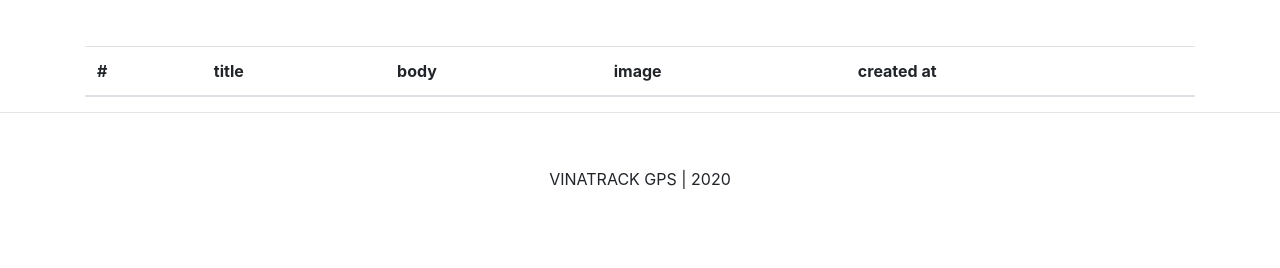
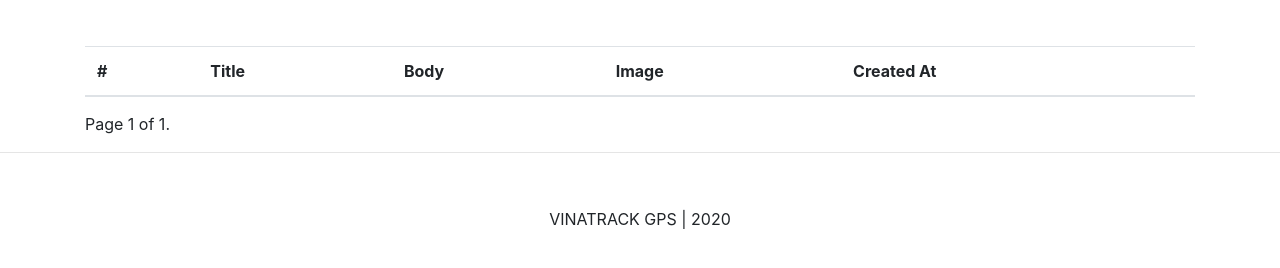
Before and after one commit to phongtran0715/car-gps, a Django app: page /notifications in a window 1280 px wide. Shown: the part 210-478 px from the top of the page. Run offline with Django 3.2, Linux system fonts and the light colour scheme; the visitor is signed in with stand-in values (Sample User, id 1); data that the repository does not hold is empty; parts of the project's set-up code (start-up, migrations or seed data) failed here and were passed over; some libraries are stand-ins or nearby versions.

Commit message:
Done for pagination of notification
Done for pagination of notification

```diff
--- a/notifications/templates/notifications/notifications.html
+++ b/notifications/templates/notifications/notifications.html
@@ -31,14 +31,15 @@
   <thead>
     <tr>
       <th scope="col">#</th>
-      <th scope="col">title</th>
-      <th scope="col">body</th>
-      <th scope="col">image</th>
-      <th scope="col">created at</th>
+      <th scope="col">Title</th>
+      <th scope="col">Body</th>
+      <th scope="col">Image</th>
+      <th scope="col">Created At</th>
     </tr>
   </thead>
   <tbody>
-  	{% for object in notifications %}
+
+  	{% for object in page_obj %}
     <tr>
       <th scope="row">{{ object.id }}</th>
       <td>{{ object.title }}</td>
@@ -47,9 +48,29 @@
       <td>{{ object.created_at }}</td>
     </tr>
     {% endfor %}
+
     <tr>
   </tbody>
 </table>
+
+<div class="pagination">
+    <span class="step-links">
+        {% if page_obj.has_previous %}
+            <a href="?page=1">&laquo; first</a>
+            <a href="?page={{ page_obj.previous_page_number }}">previous</a>
+        {% endif %}
+
+        <span class="current">
+            Page {{ page_obj.number }} of {{ page_obj.paginator.num_pages }}.
+        </span>
+
+        {% if page_obj.has_next %}
+            <a href="?page={{ page_obj.next_page_number }}">next</a>
+            <a href="?page={{ page_obj.paginator.num_pages }}">last &raquo;</a>
+        {% endif %}
+    </span>
+</div>
+
 </div>
 
 {% endif %}
--- a/notifications/views.py
+++ b/notifications/views.py
@@ -3,6 +3,7 @@ from rest_framework.decorators import api_view, permission_classes
 from rest_framework.permissions import IsAuthenticated
 from .models import Notifications
 from .forms import NotificationsForm
+from django.core.paginator import Paginator, EmptyPage, PageNotAnInteger
 
 # Create your views here.
 # @api_view(['GET'])
@@ -10,11 +11,22 @@ from .forms import NotificationsForm
 
 def get_notification_view(request, *args, **kwargs):
 
-	notifications = Notifications.objects.all()
-	context = {
-		'notifications' : notifications
-	}
-	return render(request, "notifications/notifications.html", context)
+    notifications = Notifications.objects.all()
+    #context = {
+    #	'notifications' : notifications
+    #}
+    paginator = Paginator(notifications, 4) # Show 4 notifications per page
+    page_number = request.GET.get('page')
+    page_obj = paginator.get_page(page_number)
+
+    def next_page_number(self):
+        return self.paginator.validate_number(self.number + 1)
+
+    def previous_page_number(self):
+        return self.paginator.validate_number(self.number - 1)
+
+    return render(request, "notifications/notifications.html", {"page_obj":page_obj})
+	#return render(request, "notifications/notifications.html", context)
 
 def notification_new(request):
     if request.method == "POST":
```
Also changed, not shown: media/1.PNG (deleted), media/1_5RK5hrb.PNG (deleted), media/1_jsc18bl.PNG (deleted), media/2.PNG (deleted), media/2_A9shiCN.PNG (deleted), media/images/1.PNG (deleted), media/images/1_MS0Ylwa.PNG (deleted), media/images/tannv16-N2証明書.PNG (deleted).
